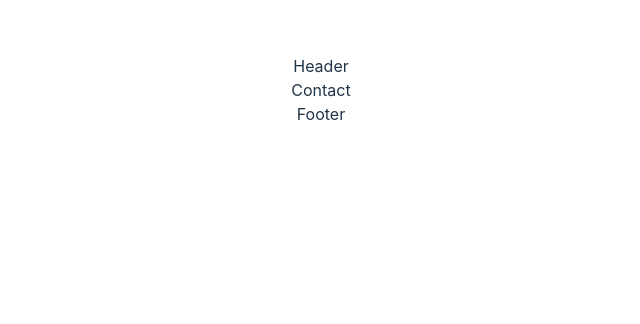
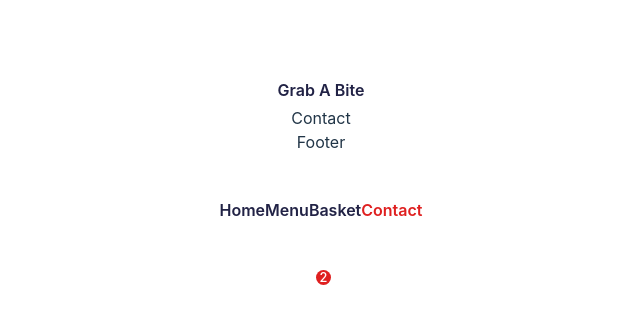
Before and after one commit to Igli-Boci/hoxton-react-project, a React (Vite) app: page /contact in a window 1280 px wide. Shown: the part 310-634 px from the top of the page, without its empty margins (319-959 px from the left). Built offline with nearby package versions, Linux system fonts and the light colour scheme.

Commit message:
Adding the header and making it extra responsive

```diff
--- a/src/components/Header/Header.tsx
+++ b/src/components/Header/Header.tsx
@@ -1,4 +1,74 @@
+import React, { useRef } from "react";
+
+import { Container } from "reactstrap";
+import { NavLink, Link } from "react-router-dom";
+
+import "../../styles/header.css";
+
+const navlinks = [
+  {
+    display: "Home",
+    path: "/home",
+  },
+  {
+    display: "Menu",
+    path: "/menu",
+  },
+  {
+    display: "Basket",
+    path: "/basket",
+  },
+  {
+    display: "Contact",
+    path: "/contact",
+  },
+];
+
 function Header() {
-  return <div>Header</div>;
+  const menu = useRef(null);
+  const toggleMenu = () => menu.current.classList.toggle("show__menu");
+  return (
+    <header className="header">
+      <Container>
+        <div className="nav__wrapper d-flex align-items-center justify-content-between">
+          <div className="logo">
+            <h5>Grab A Bite</h5>
+          </div>
+
+          <div className="navigation" ref={menu} onClick={toggleMenu}>
+            <div className="menu d-flex align-items-center gap-5">
+              {navlinks.map((item, index) => (
+                <NavLink
+                  onClick={toggleMenu}
+                  to={item.path}
+                  key={index}
+                  className={(navClass) =>
+                    navClass.isActive ? "active__menu" : ""
+                  }
+                >
+                  {item.display}
+                </NavLink>
+              ))}
+            </div>
+          </div>
+
+          <div className="nav__rightMenu d-flex align-items-center gap-4">
+            <span className="basket__icon">
+              <i className="ri-shopping-basket-2-line"></i>
+              <span className="basket__quantity">2</span>
+            </span>
+            <span className="user">
+              <Link to="/login">
+                <i className="ri-user-6-fill"></i>
+              </Link>
+            </span>
+            <span className="mobile__menu" onClick={toggleMenu}>
+              <i className="ri-menu-line"></i>
+            </span>
+          </div>
+        </div>
+      </Container>
+    </header>
+  );
 }
 export default Header;
--- /dev/null
+++ b/src/styles/header.css
@@ -0,0 +1,119 @@
+.header {
+    width: 100%;
+    height: 80px;
+    line-height: 80px;
+}
+
+.logo h5 {
+    font-weight: 600;
+    font-size: 1rem;
+    color: #212245;
+    margin-top: 0;
+    margin-bottom: 0;
+}
+
+.menu a {
+    font-weight: 600;
+    font-size: 1rem;
+    color: #212245;
+    transition: 0.3s;
+}
+
+.menu a:hover {
+    color: #df2020;
+}
+
+.active__menu {
+    color: #df2020 !important;
+}
+
+.basket__icon i, .user i, .mobile__menu i {
+    font-size: 1.3rem;
+    color: #212245;
+    cursor: pointer;
+}
+
+.basket__icon {
+    position: relative;
+}
+
+.basket__quantity {
+    position: absolute;
+    top: 20px;
+    right: -10px;
+    background: #df2020;
+    color: #fff;
+    width: 15px;
+    height: 15px;
+    border-radius: 50%;
+    font-size: 0.8rem;
+    font-weight: 500;
+    display: flex;
+    align-items: center;
+    justify-content: center;
+}
+
+.mobile__menu {
+    font-weight: 600;
+    display: none;
+}
+
+@media only screen and (max-width:992px) {
+    .logo h5 {
+        font-size: 0.8rem;
+        margin-top: -15px;
+    }
+
+    .navigation {
+        position: fixed;
+        top: 0;
+        left: 0;
+        width: 100%;
+        height: 100%;
+        background: rgba(0, 0, 0, 0.425);
+        z-index: 99;
+        display: none;
+    }
+
+    .menu {
+        position: absolute;
+        top: 0;
+        right: 0;
+        width: 250px;
+        height: 100%;
+        background: #fff;
+        flex-direction: column;
+        justify-content: center;
+        align-items: center;
+        z-index: 100;
+        line-height: 20px;
+    }
+
+    .menu a {
+        font-size: 0.9rem;
+    }
+
+    .mobile__menu {
+        display: block;
+    }
+
+    .basket__icon i, .user i, .mobile__menu i {
+        font-size: 1rem;
+    }
+
+    .show__menu {
+        display: block;
+    }
+}
+
+@media only screen and (max-width:768px) {
+    .header {
+        width: 100%;
+        height: 50px;
+        line-height: 50px;
+    }
+
+    .logo h5 {
+        margin-top: 0px;
+    }
+}
```
